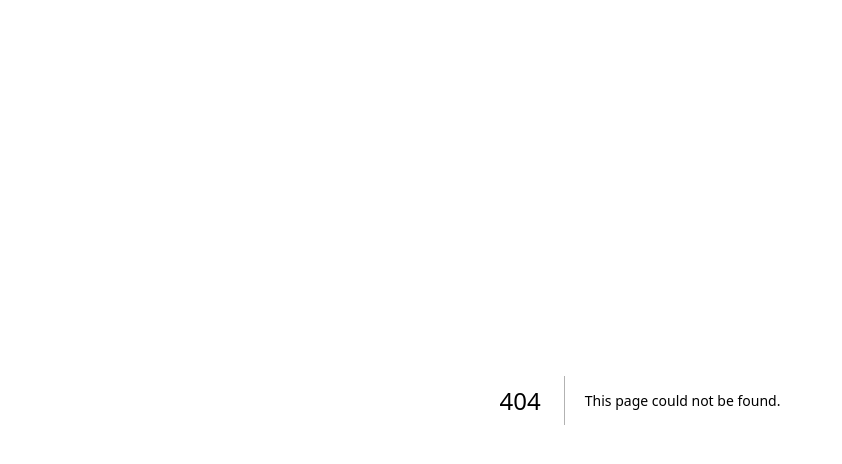
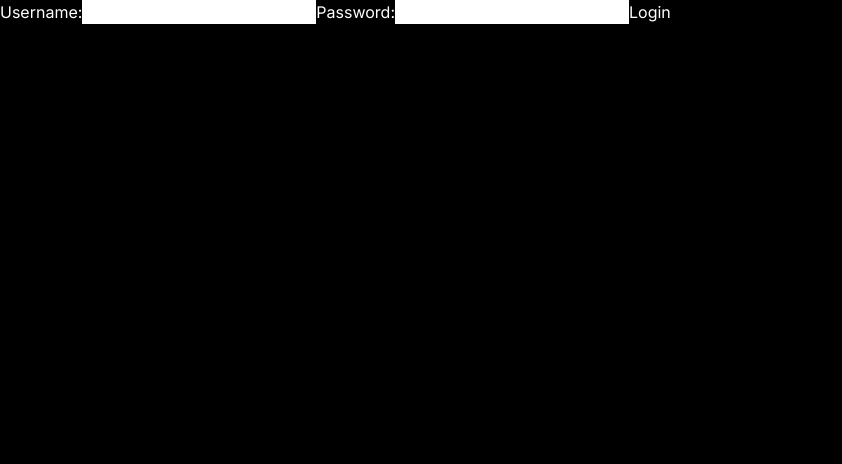
Before and after one commit to m4sc0/masco_next, a Next.js app: page /chat/login in a window 1280 px wide. Before the commit this address had no page. Shown: the top 464 px of the page, without its empty margins (0-842 px from the left). Built offline with nearby package versions, Linux system fonts and the light colour scheme.

Commit message:
chat login example

```diff
--- /dev/null
+++ b/app/chat/login/page.tsx
@@ -0,0 +1,42 @@
+"use client";
+
+import { useState } from 'react';
+
+export default function Login() {
+  const [username, setUsername] = useState('');
+  const [password, setPassword] = useState('');
+
+  async function handleSubmit(event: any) {
+    event.preventDefault();
+    const response = await fetch('http://localhost:8080/login', {
+      method: 'POST',
+      headers: {
+        'Content-Type': 'application/json',
+      },
+      body: JSON.stringify({ username, password }),
+    });
+
+    const data = await response.json();
+    if (response.ok) {
+        window.sessionStorage.setItem('accessToken', data.accessToken);
+        window.sessionStorage.setItem('refreshToken', data.refreshToken);
+        alert('login successful');
+    } else {
+      alert(data.message); // Show error message from API
+    }
+  }
+
+  return (
+    <form onSubmit={handleSubmit}>
+      <label>
+        Username:
+        <input type="text" value={username} onChange={(e) => setUsername(e.target.value)} />
+      </label>
+      <label>
+        Password:
+        <input type="password" value={password} onChange={(e) => setPassword(e.target.value)} />
+      </label>
+      <button type="submit">Login</button>
+    </form>
+  );
+}
--- /dev/null
+++ b/app/chat/page.tsx
@@ -0,0 +1,26 @@
+"use client";
+
+import React, { useEffect, useState } from 'react';
+import FunctionComponent from "@/components/FunctionComponent";
+
+export default function Chat() {
+    const [aToken, setAToken] = useState('');
+    const [rToken, setRToken] = useState('');
+
+    useEffect(() => {
+        if (window) {
+            setAToken(window.sessionStorage.getItem('accessToken') || 'nothin');
+            setRToken(window.sessionStorage.getItem('refreshToken') || 'nothin');
+        }
+    }, []);
+
+    return (
+        <>
+            <div>
+                {aToken}
+                <br />
+                {rToken}
+            </div>
+        </>
+    );
+}
```
